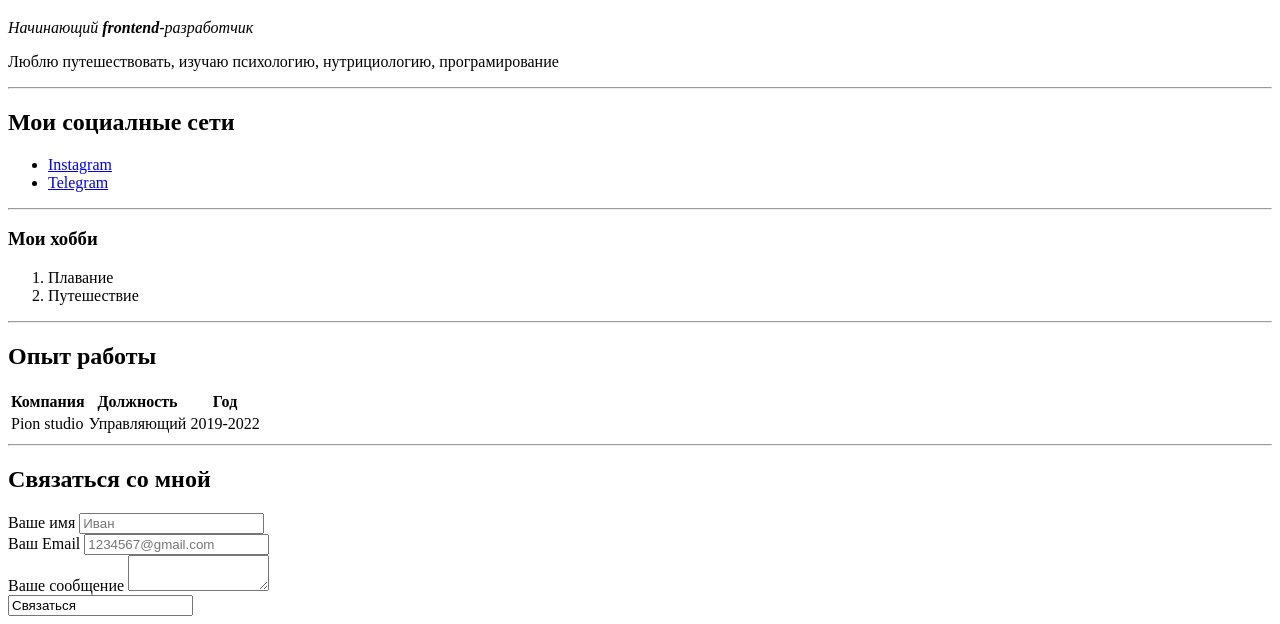
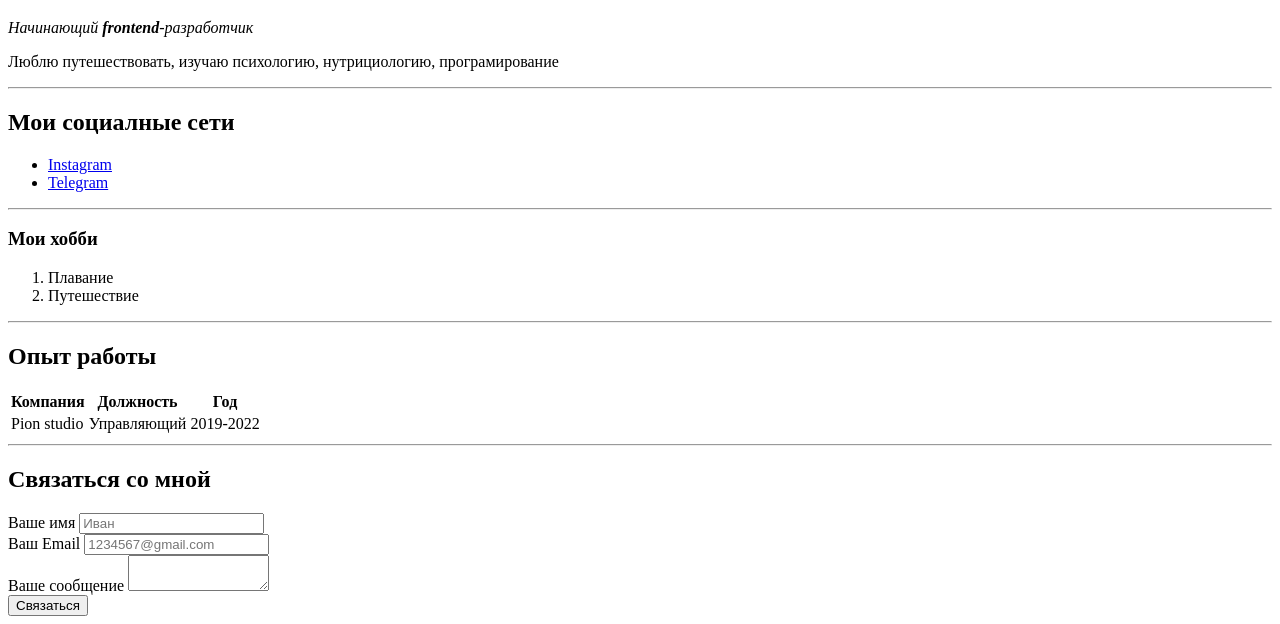
Before and after one commit to newdan131/kris, a plain HTML site: page index.html in a window 1280 px wide. Shown: the part 223-847 px from the top of the page. Drawn offline with Linux system fonts and the light colour scheme.

Commit message:
Update index.html

```diff
--- a/index.html
+++ b/index.html
@@ -47,7 +47,7 @@
     <label for="text">Ваше сообщение</label>
     <textarea id="text" cols="15" rows="2"></textarea>
 <br>
-    <input type="subit" value="Связаться">
+    <input type="submit" value="Связаться">
 
 </form>
 </body>
```
